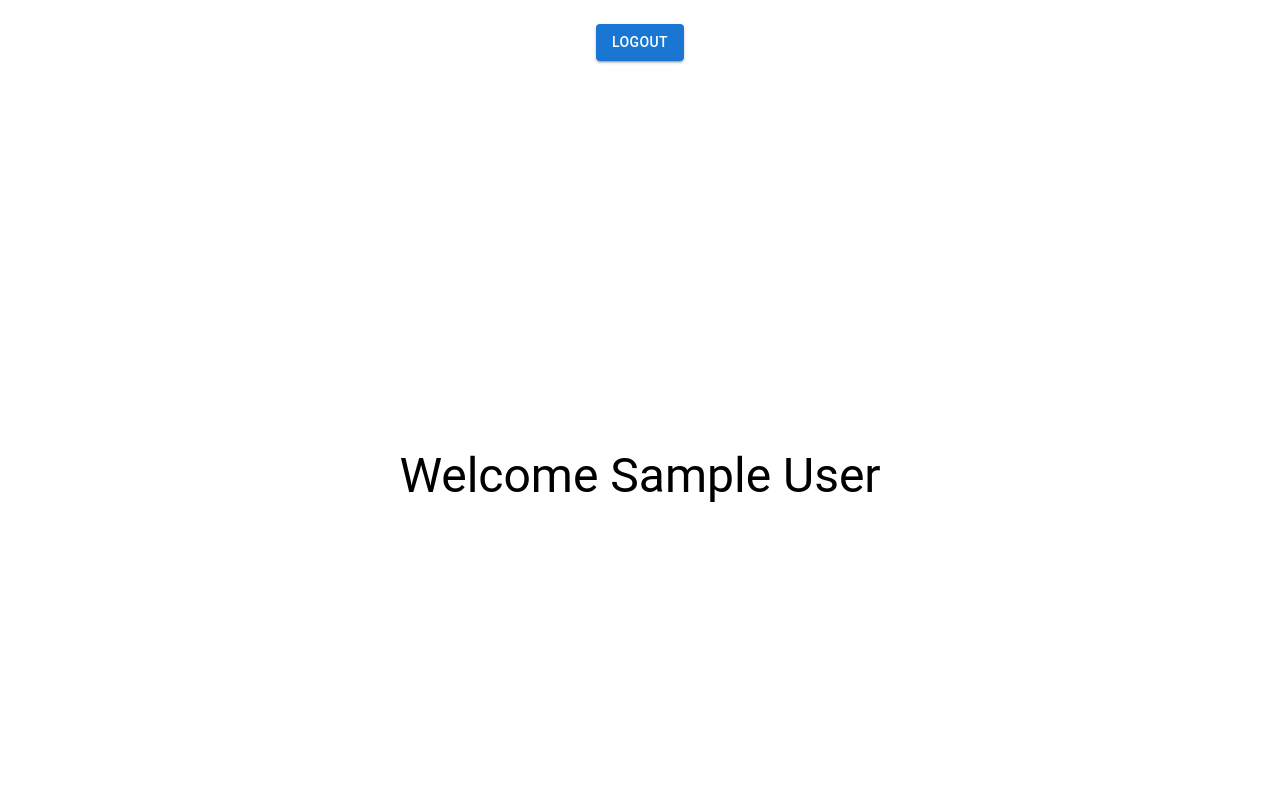
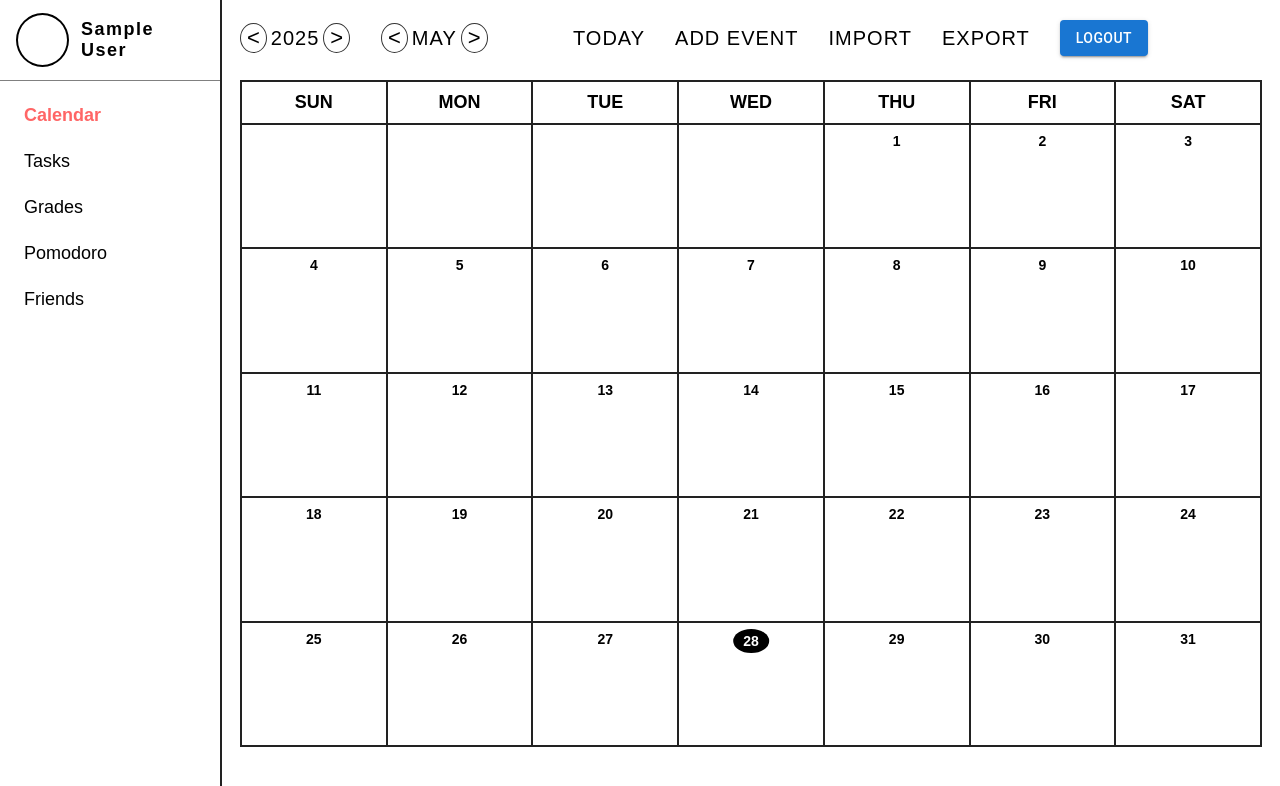
Before and after one commit to joojaja/Orbital-DueMate, a React (Create React App) app in the folder frontend/: page /home in a window 1280 px wide. Shown: the top 786 px of the page. Built offline with nearby package versions, Linux system fonts and the light colour scheme; sample sign-in values are in the browser's storage; the HTML template or start-up script is replaced by a standard one.

Commit message:
Merged CalendarPage and LoginAndRegister branch

```diff
--- a/frontend/src/App.tsx
+++ b/frontend/src/App.tsx
@@ -1,10 +1,12 @@
 import React from 'react';
 import { BrowserRouter as Router, Route, Routes, Link, useNavigate } from 'react-router-dom';
+
+import ProtectedRoute from './components/protectedRoute';
 import Default from './components/Default';
 import Login from './components/Login';
 import Register from './components/Register';
 import HomePage from './components/HomePage';
-import ProtectedRoute from './components/protectedRoute';
+import CalendarDashboard from './components/CalendarDashboard';
 function App() {
   return (
     <Router>
@@ -14,7 +16,8 @@ function App() {
 
         {/*Protected routes*/}
         <Route element={<ProtectedRoute />}>
-          <Route path="/home" element={<HomePage />} />
+          {/* <Route path="/home" element={<HomePage />} /> */}
+          <Route path="/home" element={<CalendarDashboard />} />
         </Route>
         {/* <Route path="/home" element={<ProtectedRoute><HomePage /></ProtectedRoute>} /> */}
       </Routes>
--- /dev/null
+++ b/frontend/src/components/CalendarDashboard.jsx
@@ -0,0 +1,178 @@
+import React, { useState } from "react";
+import "../styles/CalendarDashboard.css";
+import AuthService from "../services/authService";
+import { Button } from "@mui/material";
+import { BrowserRouter as Router, Route, Routes, Link, useNavigate } from "react-router-dom";
+
+const sidebarItems = [
+    { tabName: "Calendar", active: true },
+    { tabName: "Tasks", active: false },
+    { tabName: "Grades", active: false },
+    { tabName: "Pomodoro", active: false },
+    { tabName: "Friends", active: false },
+];
+
+const monthNames = [
+    "JANUARY", "FEBRUARY", "MARCH", "APRIL", "MAY", "JUNE",
+    "JULY", "AUGUST", "SEPTEMBER", "OCTOBER", "NOVEMBER", "DECEMBER"
+];
+
+function getCalendarMatrix(year, month) {
+    // First day of the month (0 = Sunday, 1 = Monday, ...)
+    const firstDay = new Date(year, month, 1).getDay();
+    // Number of days in the month
+    const numDays = new Date(year, month + 1, 0).getDate();
+
+    const matrix = [];
+    let day = 1 - firstDay; // Start from negative if the month doesn't start on Sunday
+
+    for (let week = 0; week < 6; week++) {
+        const weekRow = [];
+        for (let d = 0; d < 7; d++) {
+            if (day > 0 && day <= numDays) {
+                weekRow.push(day);
+            } else {
+                weekRow.push("");
+            }
+            day++;
+        }
+        matrix.push(weekRow);
+        // Stop early if we've filled all days
+        if (day > numDays) break;
+    }
+    return matrix;
+}
+
+export default function CalendarDashboard() {
+    const today = new Date();
+    const [year, setYear] = useState(today.getFullYear());
+    const [month, setMonth] = useState(today.getMonth());
+
+    const calendarMatrix = getCalendarMatrix(year, month);
+
+    const token = AuthService.getCurrentUser();
+
+    // Get the name of the user
+    let user = "";
+    if (token === null) {
+        // Should not happen, if u see this the protected route failed
+        user = "Guest";
+    } else {
+        user = AuthService.getCurrentUser().name;
+    }
+
+    const navigate = useNavigate();
+    const handleLogout = () => {
+        AuthService.logout();
+        navigate("/");
+    };
+
+    const prevYear = () => setYear(y => y - 1);
+    const nextYear = () => setYear(y => y + 1);
+    const prevMonth = () => {
+        setMonth(m => {
+            if (m === 0) {
+                setYear(y => y - 1);
+                return 11;
+            }
+            return m - 1;
+        });
+    };
+    const nextMonth = () => {
+        setMonth(m => {
+            if (m === 11) {
+                setYear(y => y + 1);
+                return 0;
+            }
+            return m + 1;
+        });
+    };
+    const goToToday = () => {
+        setYear(today.getFullYear());
+        setMonth(today.getMonth());
+    };
+
+    return (
+        <>
+            {/*Main div (100vh 100vw)*/}
+            <div className="calendar-container">
+                {/* Left Sidebar */}
+                <div className="calendar-sidebar">
+                    {/* Sidebar Profile Pic and Name*/}
+                    <div className="calendar-profile">
+                        <div className="calendar-profile-picture"></div>
+                        <a className="calendar-profile-name">{user}</a>
+                    </div>
+                    {/* Sidebar Other tabs*/}
+                    <div className="calendar-tabs-list">
+                        {/* TODO: ADD LINK TO a */}
+                        {sidebarItems.map((item) => (
+                            <a
+                                key={item.tabName}
+                                className={`calendar-tab ${item.active && "active"}`}
+                            >
+                                {item.tabName}
+                            </a>
+                        ))}
+                    </div>
+                </div>  {/* End of left sidebar div */}
+
+                {/* Main Calendar Content */}
+                <div className="calendar-main">
+                    {/* Top Header */}
+                    <div className="calendar-header">
+                        <div className="year"> {/* Year */}
+                            <button className="calendar-arrow-btn" onClick={prevYear}>&lt;</button>
+                            <span className="calendar-year">{year}</span>
+                            <button className="calendar-arrow-btn" onClick={nextYear}>&gt;</button>
+                        </div>
+                        <div className="month"> {/* Month */}
+                            <button className="calendar-arrow-btn" onClick={prevMonth}>&lt;</button>
+                            <span className="calendar-month">{monthNames[month]}</span>
+                            <button className="calendar-arrow-btn" onClick={nextMonth}>&gt;</button>
+                        </div>
+                        <span className="calendar-header-action" onClick={goToToday}>TODAY</span>
+                        <span className="calendar-header-action">ADD EVENT</span>
+                        <span className="calendar-header-action">IMPORT</span>
+                        <span className="calendar-header-action">EXPORT</span>
+                        {/* Logout button */}
+                        <span className="calendar-header-action"> <Button variant="contained" onClick={handleLogout}>Logout</Button></span>
+                    </div>
+
+                    {/* Calendar Grid */}
+                    <div className="calendar-grid-container">
+                        <table className="calendar-table">
+                            <thead>
+                                <tr>
+                                    {["SUN", "MON", "TUE", "WED", "THU", "FRI", "SAT"].map((day) => (
+                                        <th key={day} className="calendar-header-cell">
+                                            {day}
+                                        </th>
+                                    ))}
+                                </tr>
+                            </thead>
+                            <tbody>
+                                {calendarMatrix.map((week, rowIdx) => (
+                                    <tr key={rowIdx}>
+                                        {week.map((date, colIdx) => {
+                                            const isToday = date && date === today.getDate() && month === today.getMonth() && year === today.getFullYear();
+                                            return (
+                                                <td key={colIdx} className="calendar-cell">
+                                                    {date && (
+                                                        <span className={`calendar-date-number ${isToday ? "today" : ""}`}>
+                                                            {date}
+                                                        </span>
+                                                    )}
+                                                </td>
+                                            );
+                                        })}
+                                    </tr>
+                                ))}
+                            </tbody>
+                        </table>
+                    </div>
+                </div>
+            </div>
+        </>
+    );
+}
--- /dev/null
+++ b/frontend/src/styles/CalendarDashboard.css
@@ -0,0 +1,147 @@
+body {
+  margin: 0px;
+}
+.calendar-container {
+  display: flex;
+  height: 100vh;
+  width: 100vw;
+  font-family: Arial, sans-serif;
+}
+
+.calendar-sidebar {
+  width: 220px;
+  border-right: 2px solid #222;
+  display: flex;
+  flex-direction: column;
+}
+
+.calendar-profile {
+  display: flex;
+  align-items: center;
+  height: 60px;
+  padding: 10px 16px;
+  border-bottom: 1px solid grey;
+
+  .calendar-profile-picture {
+    width: 50px;
+    height: 50px;
+    border-radius: 50%;
+    border: 2px solid black;
+    margin-right: 12px;
+  }
+
+  .calendar-profile-name {
+    font-weight: bold;
+    font-size: 18px;
+    letter-spacing: 1.5px;
+  }
+}
+
+.calendar-tabs-list {
+  margin-top: 24px;
+  display: flex;
+  flex-direction: column;
+  gap: 25px;
+  padding-left: 24px;
+
+  .calendar-tab {
+    font-size: 18px;
+    cursor: pointer;
+    transition: color 0.2s;
+  }
+
+  .calendar-tab.active {
+    color: #f66;
+    font-weight: bold;
+  }
+}
+
+.calendar-main {
+  flex: 1;
+  display: flex;
+  flex-direction: column;
+  padding: 18px;
+
+  .calendar-header {
+    display: flex;
+    justify-content: left;
+    align-items: center;
+    gap: 30px;
+    height: 40px;
+    margin-bottom: 12px;
+    font-size: 20px;
+    letter-spacing: 1px;
+
+    .year {
+      min-width: 111px;
+    }
+
+    .month {
+      min-width: 162px;
+    }
+  }
+
+  .calendar-year, .calendar-month{
+    margin: 0 4px;
+  }
+
+  .calendar-arrow-btn {
+    background: none;
+    border: none;
+    font-size: 22px;
+    cursor: pointer;
+    border: 1px solid rgb(51, 51, 51);
+    border-radius: 50%;
+  }
+
+  .calendar-header-action {
+    cursor: pointer;
+  }
+}
+
+.calendar-grid-container {
+  flex: 1;
+  display: flex;
+  justify-content: center;
+  align-items: flex-start;
+  margin-top: 10px;
+}
+
+.calendar-table {
+  border-spacing: 0;
+  width: 100%;
+  height: 95%;
+  border: 1px solid #222;
+  overflow: hidden;
+}
+
+.calendar-header-cell {
+  border: 1px solid #222;
+  padding: 10px 0;
+  font-size: 18px;
+  font-weight: bold;
+}
+
+.calendar-cell {
+  position: relative;
+  border: 1px solid #222;
+  min-height: 60px;
+  min-width: 60px;
+}
+
+.calendar-date-number {
+  position: absolute;
+  top: 6px;
+  left: 50%;
+  transform: translateX(-50%);
+  font-size: 14px;
+  font-weight: bold;
+  padding: 2px;
+}
+
+.calendar-date-number.today {
+  background: black;
+  color: white;
+  border-radius: 50%;
+  padding: 4px 10px;
+}
```
